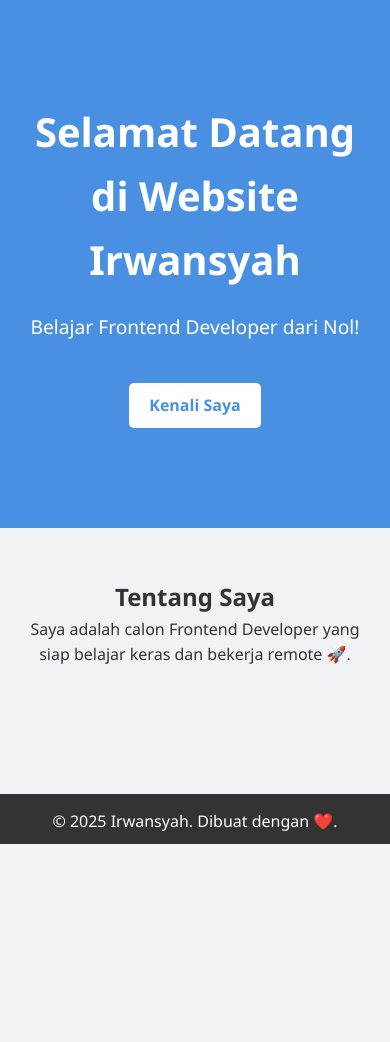
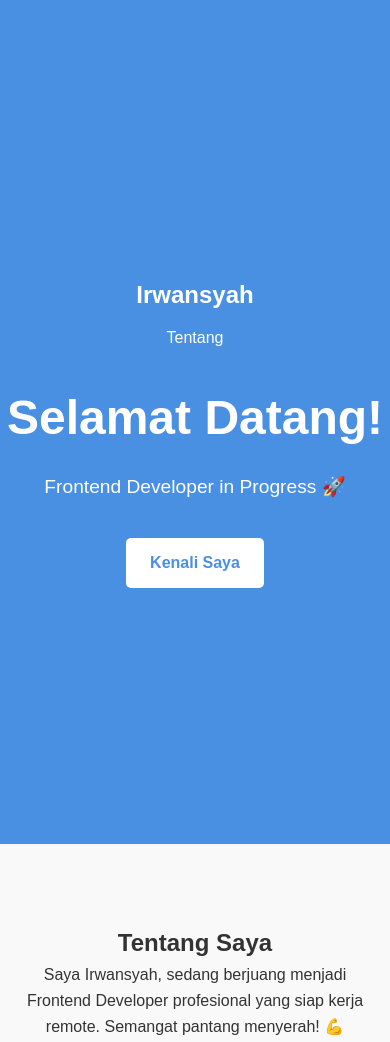
Before and after one commit to Irwansyah893/landing-page-irwansyah, a plain HTML site: page index.html in a window 390 px wide. Shown: the top 1042 px of the page. Before the commit the page ends 844 px from the top, so only its background shows below. Drawn offline with Linux system fonts and the light colour scheme.

Commit message:
Upgrade Landing Page: Tambah animasi & responsive design

```diff
--- a/index.html
+++ b/index.html
@@ -3,25 +3,34 @@
 <head>
   <meta charset="UTF-8">
   <meta name="viewport" content="width=device-width, initial-scale=1">
-  <title>Irwansyah Landing Page</title>
+  <title>Irwansyah Landing Page - Upgrade</title>
   <link rel="stylesheet" href="style.css">
 </head>
 <body>
 
   <header>
-    <h1>Selamat Datang di Website Irwansyah</h1>
-    <p>Belajar Frontend Developer dari Nol!</p>
-    <a href="#about" class="btn">Kenali Saya</a>
+    <nav>
+      <div class="logo">Irwansyah</div>
+      <ul class="nav-links">
+        <li><a href="#about">Tentang</a></li>
+      </ul>
+    </nav>
+    <div class="header-content">
+      <h1>Selamat Datang!</h1>
+      <p>Frontend Developer in Progress 🚀</p>
+      <a href="#about" class="btn">Kenali Saya</a>
+    </div>
   </header>
 
-  <section id="about">
+  <section id="about" class="reveal">
     <h2>Tentang Saya</h2>
-    <p>Saya adalah calon Frontend Developer yang siap belajar keras dan bekerja remote 🚀.</p>
+    <p>Saya Irwansyah, sedang berjuang menjadi Frontend Developer profesional yang siap kerja remote. Semangat pantang menyerah! 💪</p>
   </section>
 
   <footer>
-    <p>© 2025 Irwansyah. Dibuat dengan ❤️.</p>
+    <p>© 2025 Irwansyah. Dibuat dengan ❤️ dan Kopi.</p>
   </footer>
 
+  <script src="script.js"></script>
 </body>
 </html>
--- /dev/null
+++ b/script.js
@@ -0,0 +1,17 @@
+window.addEventListener('scroll', reveal);
+
+function reveal() {
+  const reveals = document.querySelectorAll('.reveal');
+
+  for (let i = 0; i < reveals.length; i++) {
+    const windowHeight = window.innerHeight;
+    const revealTop = reveals[i].getBoundingClientRect().top;
+    const revealPoint = 150;
+
+    if (revealTop < windowHeight - revealPoint) {
+      reveals[i].classList.add('active');
+    } else {
+      reveals[i].classList.remove('active');
+    }
+  }
+}
--- a/style.css
+++ b/style.css
@@ -2,28 +2,64 @@
     margin: 0;
     padding: 0;
     box-sizing: border-box;
+    scroll-behavior: smooth;
   }
 
   body {
-    font-family: 'Segoe UI', Tahoma, Geneva, Verdana, sans-serif;
+    font-family: 'Poppins', sans-serif;
+    background: #f9f9f9;
+    color: #333;
     line-height: 1.6;
-    background: #f0f2f5;
-    color: #333;
   }
 
+  /* NAVIGATION */
+  nav {
+    display: flex;
+    justify-content: space-between;
+    align-items: center;
+    padding: 20px 10%;
+    background: #4a90e2;
+  }
+
+  .logo {
+    color: white;
+    font-size: 1.5rem;
+    font-weight: bold;
+  }
+
+  .nav-links {
+    list-style: none;
+    display: flex;
+  }
+
+  .nav-links li {
+    margin-left: 20px;
+  }
+
+  .nav-links a {
+    color: white;
+    text-decoration: none;
+    font-weight: 500;
+  }
+
+  /* HEADER */
   header {
     background: #4a90e2;
     color: white;
+    height: 100vh;
+    display: flex;
+    flex-direction: column;
+    justify-content: center;
+    align-items: center;
     text-align: center;
-    padding: 100px 20px;
   }
 
-  header h1 {
-    font-size: 2.5rem;
+  .header-content h1 {
+    font-size: 3rem;
   }
 
-  header p {
-    margin: 20px 0;
+  .header-content p {
+    margin: 15px 0;
     font-size: 1.2rem;
   }
 
@@ -32,31 +68,54 @@
     margin-top: 20px;
     background: white;
     color: #4a90e2;
-    padding: 10px 20px;
+    padding: 12px 24px;
+    border-radius: 5px;
     text-decoration: none;
     font-weight: bold;
-    border-radius: 5px;
-    transition: background 0.3s;
+    transition: background 0.3s, color 0.3s;
   }
 
   .btn:hover {
-    background: #e0e0e0;
+    background: #333;
+    color: white;
   }
 
-  section#about {
-    padding: 50px 20px;
+  /* SECTION */
+  section {
+    padding: 80px 20px;
     text-align: center;
   }
 
+  /* FOOTER */
   footer {
     background: #333;
     color: white;
     text-align: center;
-    padding: 15px 20px;
+    padding: 20px;
+  }
 
-    position: fixed;
-    bottom: 0;
-    width: 100%;
-    height: 50px;
-    margin-top: 50px;
+  /* REVEAL ANIMATION */
+  .reveal {
+    opacity: 0;
+    transform: translateY(50px);
+    transition: all 0.8s ease;
   }
+
+  .reveal.active {
+    opacity: 1;
+    transform: translateY(0px);
+  }
+
+  /* RESPONSIVE */
+  @media (max-width: 768px) {
+    nav {
+      flex-direction: column;
+    }
+    .nav-links {
+      flex-direction: column;
+      align-items: center;
+    }
+    .nav-links li {
+      margin: 10px 0;
+    }
+  }
```
